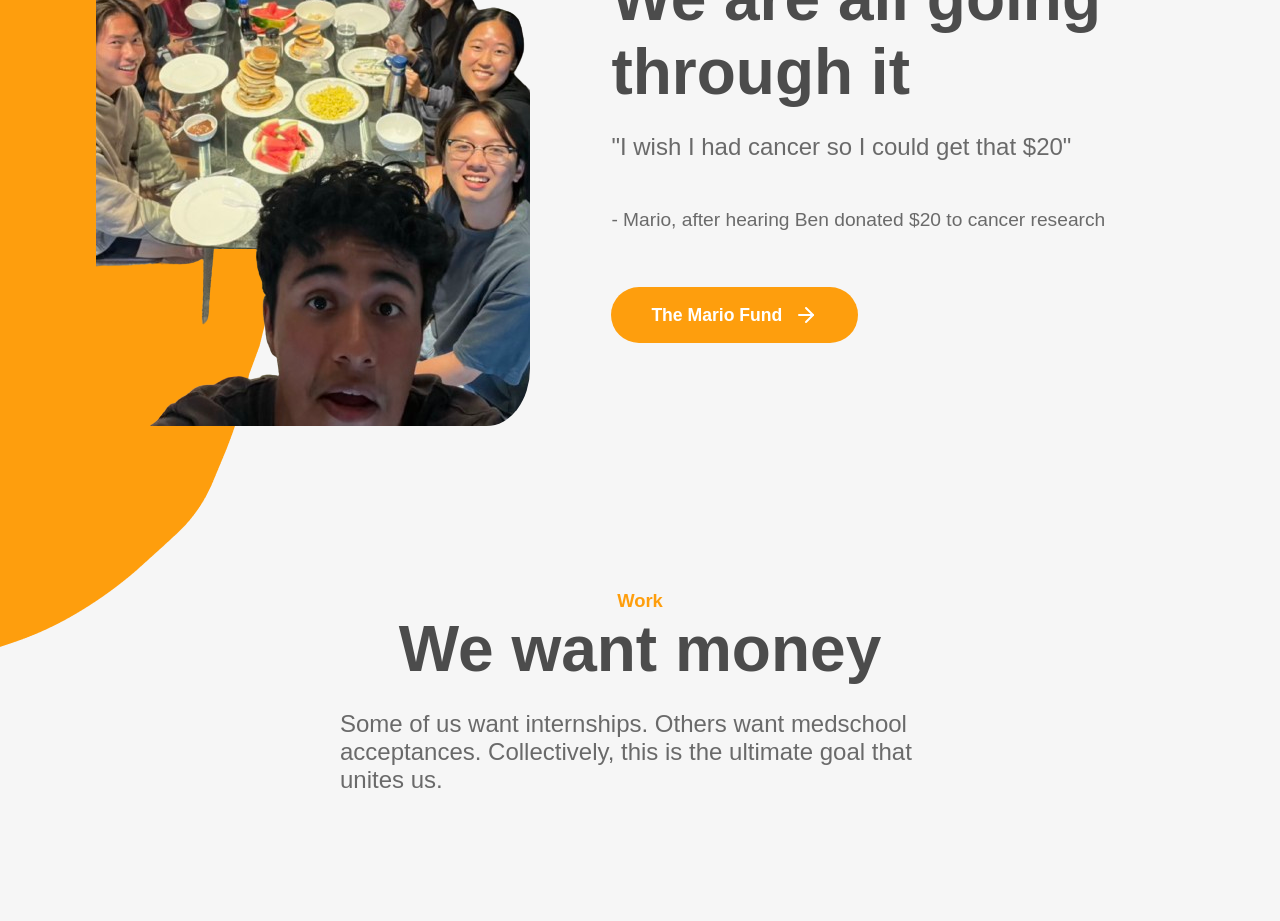
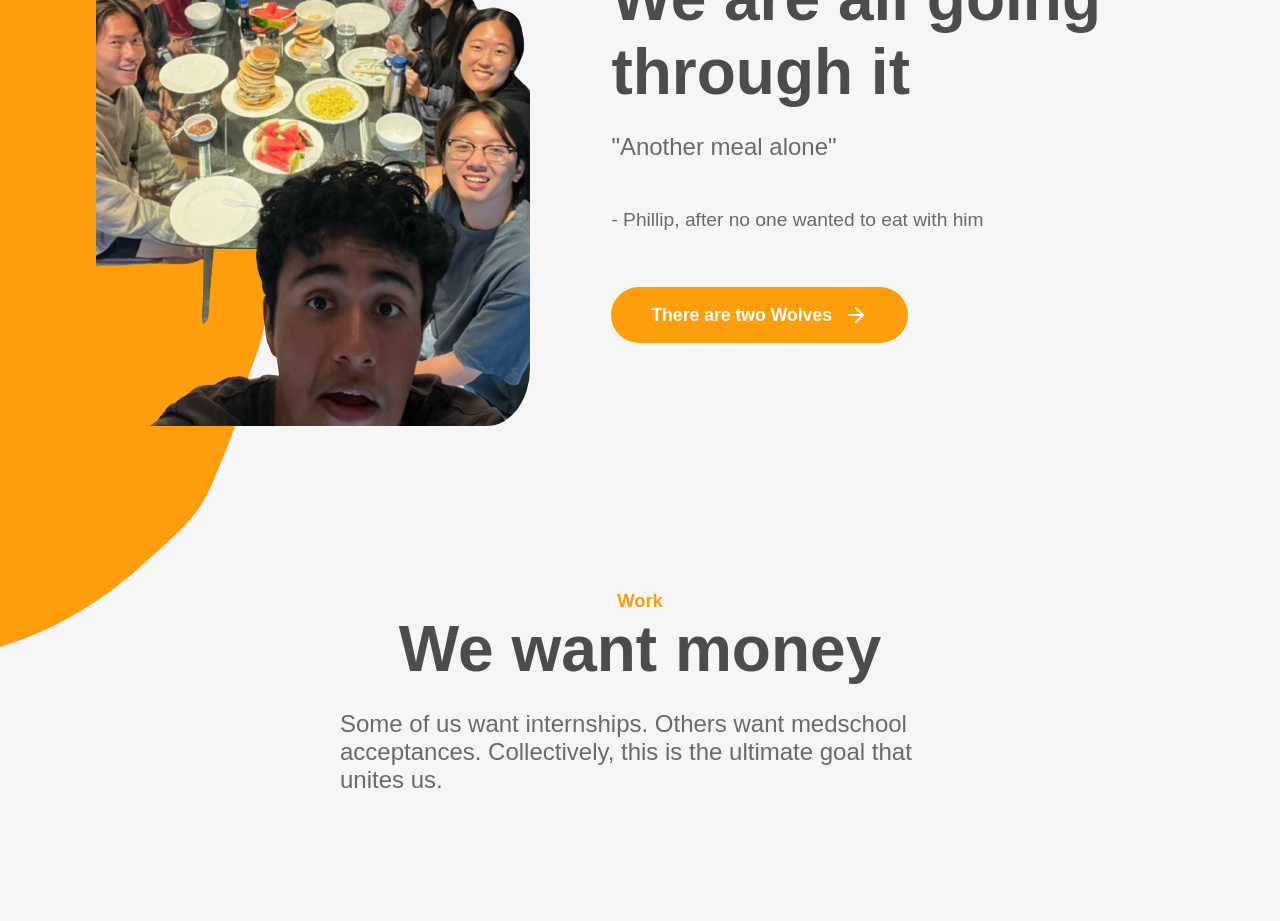
Before and after one commit to jamesmwu/gasgang, a React (Vite) app: page / in a window 1280 px wide. Shown: the part 860-1781 px from the top of the page. Built offline with nearby package versions, Linux system fonts and the light colour scheme.

Commit message:
Updated about page

```diff
--- a/src/Components/About.jsx
+++ b/src/Components/About.jsx
@@ -17,19 +17,17 @@ const About = () => {
 				<div className='about-section-text-container'>
 					<p className='primary-subheading'>Damn</p>
 					<h1 className='primary-heading'>We are all going through it</h1>
-					<p className='primary-text'>
-						"I wish I had cancer so I could get that $20"
-					</p>
+					<p className='primary-text'>"Another meal alone"</p>
 					<p className='secondary-text'>
-						- Mario, after hearing Ben donated $20 to cancer research
+						- Phillip, after no one wanted to eat with him
 					</p>
 					<div className='about-buttons-container'>
 						<a
 							className='secondary-button'
-							href='https://www.cancer.org/donate.html#:~:text=You%20can%20make%20your%20gift,send%20your%20donation%20by%20mail.'
+							href='https://drive.google.com/file/d/1FQSwixwMwNGClnnH8TgNaSJuobWA6DEV/view?usp=sharing'
 							target='_blank'
 						>
-							The Mario Fund <FiArrowRight />
+							There are two Wolves <FiArrowRight />
 						</a>
 					</div>
 				</div>
```
